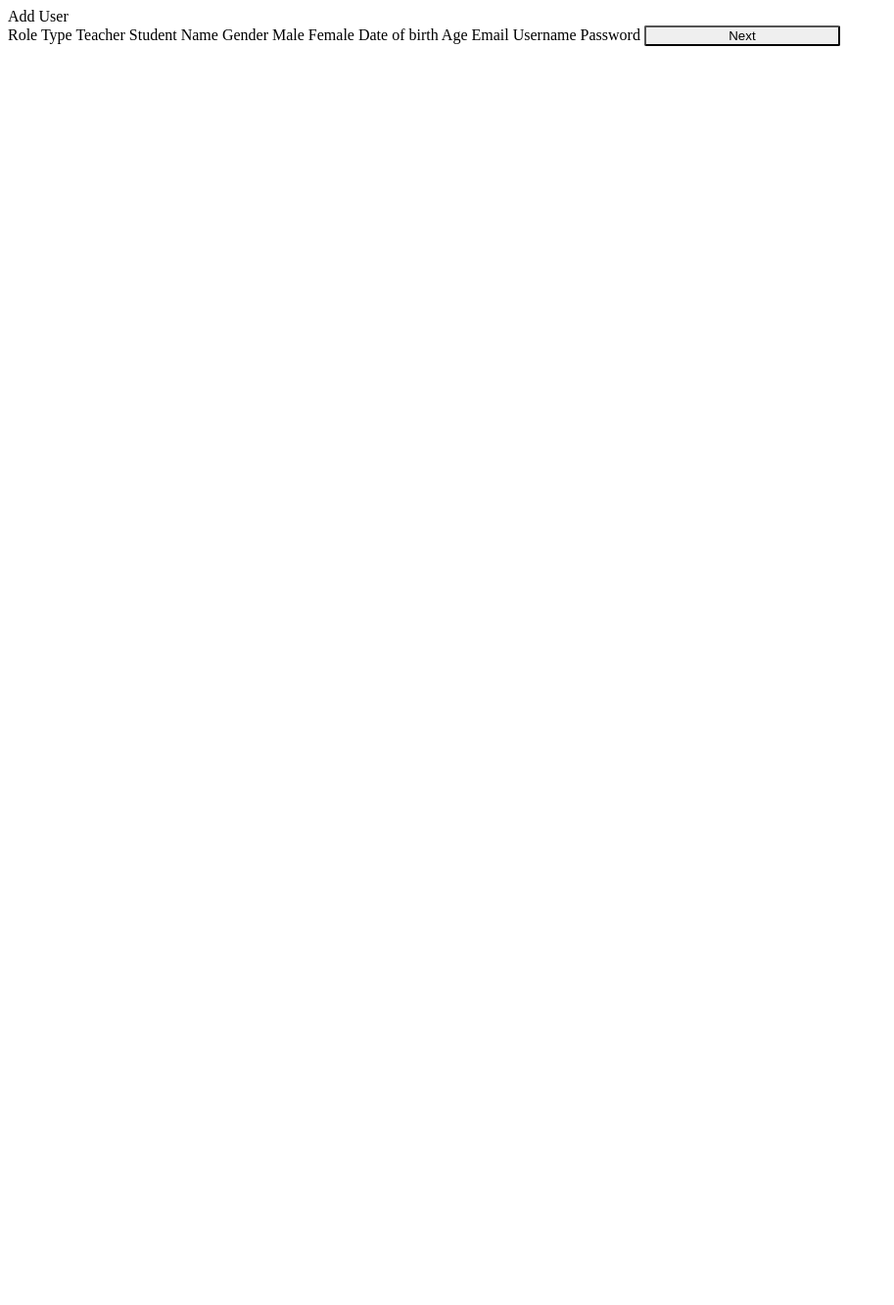
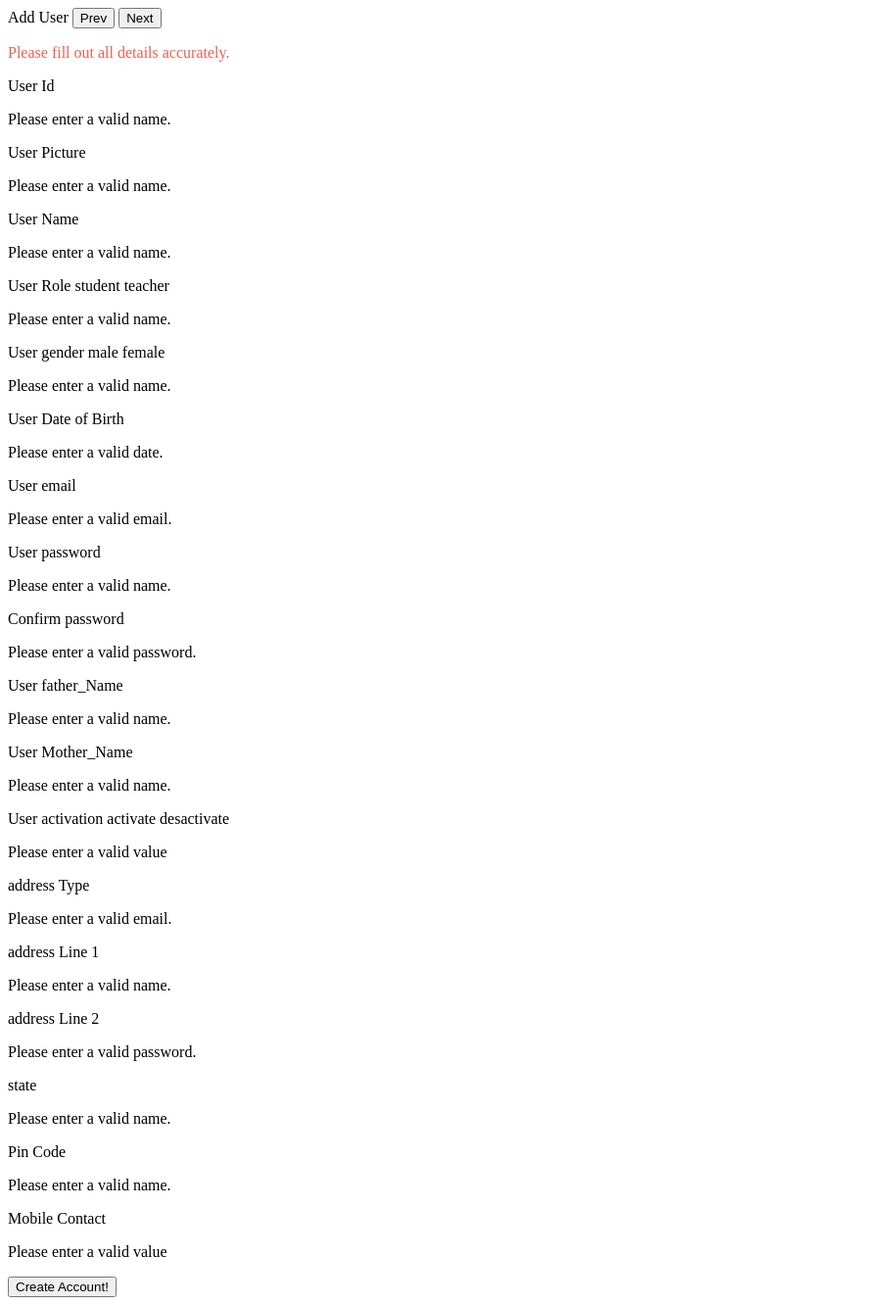
Before and after one commit to mr-mohit/school-management-system, a PHP site: page /pages/add-users/add-users.html in a window 1280 px wide. Shown: the whole page at 98% size, without its empty margins (0-913 px from the left). Before the commit the page ends 47 px from the top, so only its background shows below. Run offline with PHP 8.4, Linux system fonts and the light colour scheme.

Commit message:
form builders for add user
this is corresponding to the code used for adding an user by using form builder and validations rules

```diff
--- a/src/pages/add-users/add-users.html
+++ b/src/pages/add-users/add-users.html
@@ -7,83 +7,259 @@
 <ion-header>
   <ion-navbar color="header">
     <ion-title>Add User</ion-title>
+     <ion-buttons start>
+        <button ion-button icon-left (click)="prev()"><ion-icon name="arrow-back"></ion-icon> Prev</button>
+      </ion-buttons>
+      <ion-buttons end>
+        <button ion-button icon-right (click)="next()">Next <ion-icon name="arrow-forward"></ion-icon></button>
+      </ion-buttons>
   </ion-navbar>
+
 </ion-header>
 
-<ion-content padding>
-  <form>
+<ion-content scroll="true" >
+
+
+   <ion-slides #signupSlider pager scroll="true">
+          <!-- slide1 -->
+      <ion-slide  class="scroll">
+
+        <p *ngIf="submitAttempt" style="color: #ea6153;">Please fill out all details accurately.</p>
+
+        <ion-list no-lines  scroll="true">
+
+            <form [formGroup]="slideOneForm"  scroll="true">
+                   <!-- user id -->
                 <ion-item>
-          <ion-label>
-            Role Type
-          </ion-label>
-          <ion-select name="role">
-            <ion-option>
-              Teacher
+                    <ion-label floating>User Id</ion-label>
+                    <ion-input formControlName="userid" type="text" [class.invalid]="!slideOneForm.controls.userid.valid && (slideOneForm.controls.userid.dirty || submitAttempt)"></ion-input>
+                </ion-item>
+
+                <ion-item *ngIf="!slideOneForm.controls.userid.valid  && (slideOneForm.controls.userid.dirty || submitAttempt)">
+                    <p>Please enter a valid name.</p>
+                </ion-item>
+                       <!-- user pic -->
+                <ion-item>
+                    <ion-label floating>User Picture</ion-label>
+                    <ion-input formControlName="userpic" type="text" [class.invalid]="!slideOneForm.controls.userpic.valid && (slideOneForm.controls.userpic.dirty || submitAttempt)"></ion-input>
+                </ion-item>
+
+                <ion-item *ngIf="!slideOneForm.controls.userpic.valid  && (slideOneForm.controls.userpic.dirty || submitAttempt)">
+                    <p>Please enter a valid name.</p>
+                </ion-item>
+                  <!-- user name -->
+                <ion-item>
+                    <ion-label floating>User Name</ion-label>
+                    <ion-input formControlName="username" type="text" [class.invalid]="!slideOneForm.controls.username.valid && (slideOneForm.controls.username.dirty || submitAttempt)"></ion-input>
+                </ion-item>
+
+                <ion-item *ngIf="!slideOneForm.controls.username.valid  && (slideOneForm.controls.username.dirty || submitAttempt)">
+                    <p>Please enter a valid name.</p>
+                </ion-item>
+
+                  <!-- user role -->
+                <ion-item>
+                    <ion-label floating>User Role</ion-label>
+                    <ion-select formControlName="userrole" [class.invalid]="!slideOneForm.controls.userrole.valid && (slideOneForm.controls.userrole.dirty || submitAttempt)">
+                          <ion-option value="student">
+                                student
                           </ion-option>
-            <ion-option>
-              Student
+                          <ion-option value="teacher">
+                                teacher
+                          </ion-option >
+                    </ion-select>
+                </ion-item>
+
+                <ion-item *ngIf="!slideOneForm.controls.userrole.valid  && (slideOneForm.controls.userrole.dirty || submitAttempt)">
+                    <p>Please enter a valid name.</p>
+                </ion-item>
+                  <!-- user gender -->
+                <ion-item>
+                    <ion-label floating>User gender</ion-label>
+                    <ion-select formControlName="usergender" [class.invalid]="!slideOneForm.controls.usergender.valid && (slideOneForm.controls.usergender.dirty || submitAttempt)">
+                          <ion-option value="male">
+                                male
+                          </ion-option>
+                          <ion-option value="female">
+                                female
                           </ion-option>
                     </ion-select>
                 </ion-item>
+
+                <ion-item *ngIf="!slideOneForm.controls.usergender.valid  && (slideOneForm.controls.usergender.dirty || submitAttempt)">
+                    <p>Please enter a valid name.</p>
+                </ion-item>
+                  <!-- user date of birth -->
                 <ion-item>
-          <ion-label floating>
-            Name
-          </ion-label>
-          <ion-input type="text" placeholder="" name="name"></ion-input>
+                    <ion-label floating>User Date of Birth</ion-label>
+                      <ion-datetime display-format="MMMM YYYY" min="1930" max="2020-01-31" formControlName="userdob" [class.invalid]="!slideOneForm.controls.userdob.valid && (slideOneForm.controls.userdob.dirty || submitAttempt)">
+                      </ion-datetime>
+
                 </ion-item>
+
+                <ion-item *ngIf="!slideOneForm.controls.userdob.valid  && (slideOneForm.controls.userdob.dirty || submitAttempt)">
+                    <p>Please enter a valid date.</p>
+                </ion-item>
+
+
+            </form>
+
+        </ion-list>
+
+      </ion-slide>
+
+      <!-- slide 2 -->
+      <ion-slide  class="scroll">
+
+        <ion-list no-lines >
+
+            <form [formGroup]="slideTwoForm">
+
+                  <!-- user email -->
                 <ion-item>
-          <ion-label>
-            Gender
-          </ion-label>
-          <ion-select name="gender">
+                    <ion-label floating>User email </ion-label>
+                    <ion-input formControlName="useremail" type="email" [class.invalid]="!slideTwoForm.controls.useremail.valid && (slideTwoForm.controls.useremail.dirty || submitAttempt)"></ion-input>
+                </ion-item>
+
+                <ion-item *ngIf="!slideTwoForm.controls.useremail.valid  && (slideTwoForm.controls.useremail.dirty || submitAttempt)">
+                    <p>Please enter a valid email.</p>
+                </ion-item>
+
+                  <!-- user password -->
+                <ion-item>
+                    <ion-label floating>User password</ion-label>
+                    <ion-input formControlName="userpassword" type="password" [class.invalid]="!slideTwoForm.controls.userpassword.valid && (slideTwoForm.controls.userpassword.dirty || submitAttempt)"></ion-input>
+                </ion-item>
+
+                <ion-item *ngIf="!slideTwoForm.controls.userpassword.valid  && (slideTwoForm.controls.userpassword.dirty || submitAttempt)">
+                    <p>Please enter a valid name.</p>
+                </ion-item>
+                  <!-- user confirm password -->
+                <ion-item>
+                    <ion-label floating>Confirm password</ion-label>
+                    <ion-input formControlName="userpassword2" type="password" [class.invalid]="!slideTwoForm.controls.userpassword2.valid && (slideTwoForm.controls.userpassword2.dirty || submitAttempt)"></ion-input>
+                </ion-item>
+
+                <ion-item *ngIf="!slideTwoForm.controls.userpassword2.valid  && (slideTwoForm.controls.userpassword2.dirty || submitAttempt)">
+                    <p>Please enter a valid password.</p>
+                </ion-item>
+
+                  <!-- user father's name -->
+                <ion-item>
+                    <ion-label floating>User father_Name</ion-label>
+                    <ion-input formControlName="userfathername" type="text" [class.invalid]="!slideTwoForm.controls.userfathername.valid && (slideTwoForm.controls.userfathername.dirty || submitAttempt)"></ion-input>
+                </ion-item>
+
+                <ion-item *ngIf="!slideTwoForm.controls.userfathername.valid  && (slideTwoForm.controls.userfathername.dirty || submitAttempt)">
+                    <p>Please enter a valid name.</p>
+                </ion-item>
+                       <!-- user mother's name -->
+                <ion-item>
+                    <ion-label floating>User Mother_Name </ion-label>
+                    <ion-input formControlName="usermothername" type="text" [class.invalid]="!slideTwoForm.controls.usermothername.valid && (slideTwoForm.controls.usermothername.dirty || submitAttempt)"></ion-input>
+                </ion-item>
+
+                <ion-item *ngIf="!slideTwoForm.controls.usermothername.valid  && (slideTwoForm.controls.usermothername.dirty || submitAttempt)">
+                    <p>Please enter a valid name.</p>
+                </ion-item>
+                 <!-- user activation -->
+                <ion-item>
+                    <ion-label floating>User activation</ion-label>
+                    <ion-select formControlName="useractive" [class.invalid]="!slideTwoForm.controls.useractive.valid && (slideTwoForm.controls.useractive.dirty || submitAttempt)">
                           <ion-option>
-              Male
+                                activate
                           </ion-option>
                           <ion-option>
-              Female
+                                desactivate
                           </ion-option>
                     </ion-select>
                 </ion-item>
-        <ion-item>
-          <ion-label floating>
-            Date of birth
-          </ion-label>
-          <ion-input type="date" placeholder=""></ion-input>
-        </ion-item>
-        <ion-item>
-          <ion-label floating>
-            Age
-          </ion-label>
-          <ion-input type="number" placeholder="" name="age"></ion-input>
-        </ion-item>
-        <ion-item >
-          <ion-label floating>
-            Email
-          </ion-label>
-          <ion-input type="email" placeholder="" name="email"></ion-input>
-        </ion-item>
-        <ion-item>
-          <ion-label floating>
-            Username
-          </ion-label>
-          <ion-input type="text" placeholder="" name="username"></ion-input>
-        </ion-item>
-        <ion-item>
-          <ion-label floating>
-            Password
-          </ion-label>
-          <ion-input type="password" placeholder=""></ion-input>
+
+                <ion-item *ngIf="!slideTwoForm.controls.useractive.valid  && (slideTwoForm.controls.useractive.dirty || submitAttempt)">
+                    <p>Please enter a valid value</p>
                 </ion-item>
 
-        <ion-label>
 
-        </ion-label>
-
-      <button id="adduser" ion-button color="header"
-      block style="border-radius:2px 2px 2px 2px;width: 200px;  margin:auto;" on-click="getUserAddress()">
-            Next
-           </button>
             </form>
 
+        </ion-list>
+
+      </ion-slide>
+      <!-- slide 3 -->
+      <ion-slide  class="scroll">
+
+        <ion-list no-lines >
+
+            <form [formGroup]="slideThreeForm">
+
+                  <!-- addressType -->
+                <ion-item>
+                    <ion-label floating>address Type </ion-label>
+                    <ion-input formControlName="addressType" type="text" [class.invalid]="!slideThreeForm.controls.addressType.valid && (slideThreeForm.controls.addressType.dirty || submitAttempt)"></ion-input>
+                </ion-item>
+
+                <ion-item *ngIf="!slideThreeForm.controls.addressType.valid  && (slideThreeForm.controls.addressType.dirty || submitAttempt)">
+                    <p>Please enter a valid email.</p>
+                </ion-item>
+
+                  <!-- address Line 1 -->
+                <ion-item>
+                    <ion-label floating>address Line 1</ion-label>
+                    <ion-input formControlName="address1" type="text" [class.invalid]="!slideThreeForm.controls.address1.valid && (slideThreeForm.controls.addressType.dirty || submitAttempt)"></ion-input>
+                </ion-item>
+
+                <ion-item *ngIf="!slideThreeForm.controls.address1.valid  && (slideThreeForm.controls.address1.dirty || submitAttempt)">
+                    <p>Please enter a valid name.</p>
+                </ion-item>
+                  <!-- address Line 2 -->
+                <ion-item>
+                    <ion-label floating>address Line 2</ion-label>
+                    <ion-input formControlName="address2" type="text" [class.invalid]="!slideThreeForm.controls.address2.valid && (slideThreeForm.controls.address2.dirty || submitAttempt)"></ion-input>
+                </ion-item>
+
+                <ion-item *ngIf="!slideThreeForm.controls.address2.valid  && (slideThreeForm.controls.address2.dirty || submitAttempt)">
+                    <p>Please enter a valid password.</p>
+                </ion-item>
+
+                  <!-- state -->
+                <ion-item>
+                    <ion-label floating>state</ion-label>
+                    <ion-input formControlName="state" type="text" [class.invalid]="!slideThreeForm.controls.state.valid && (slideThreeForm.controls.state.dirty || submitAttempt)"></ion-input>
+                </ion-item>
+
+                <ion-item *ngIf="!slideThreeForm.controls.state.valid  && (slideThreeForm.controls.state.dirty || submitAttempt)">
+                    <p>Please enter a valid name.</p>
+                </ion-item>
+                   <!-- Pin Code -->
+                <ion-item>
+                    <ion-label floating>Pin Code </ion-label>
+                    <ion-input formControlName="pincode" type="number" [class.invalid]="!slideThreeForm.controls.pincode.valid && (slideThreeForm.controls.pincode.dirty || submitAttempt)"></ion-input>
+                </ion-item>
+
+                <ion-item *ngIf="!slideThreeForm.controls.pincode.valid  && (slideThreeForm.controls.pincode.dirty || submitAttempt)">
+                    <p>Please enter a valid name.</p>
+                </ion-item>
+                 <!-- contact -->
+                <ion-item>
+                    <ion-label floating>Mobile Contact </ion-label>
+                   <ion-input formControlName="contact" type="text" [class.invalid]="!slideThreeForm.controls.contact.valid && (slideThreeForm.controls.contact.dirty || submitAttempt)"></ion-input>
+
+                </ion-item>
+
+                <ion-item *ngIf="!slideThreeForm.controls.contact.valid  && (slideThreeForm.controls.contact.dirty || submitAttempt)">
+                    <p>Please enter a valid value</p>
+                </ion-item>
+
+
+            </form>
+
+        </ion-list>
+
+      </ion-slide>
+
+
+    </ion-slides>
+
+           <button ion-button full color="primary" (click)="save()">Create Account!</button>
 
 </ion-content>
--- a/src/providers/quiz-service/quiz-service.ts
+++ b/src/providers/quiz-service/quiz-service.ts
@@ -21,7 +21,7 @@ export class QuizServiceProvider {
   public option4; // option4
   public answer; // answer got from the API
   public score = 0; // total score
-
+  public quiz_status = 1;
 
 
 
```
Also changed, not shown: src/pages/add-users/add-users.scss (+28 -0 lines), src/pages/add-users/add-users.ts (+65 -4 lines). Lines whose indentation alone changed are shown as unchanged.
